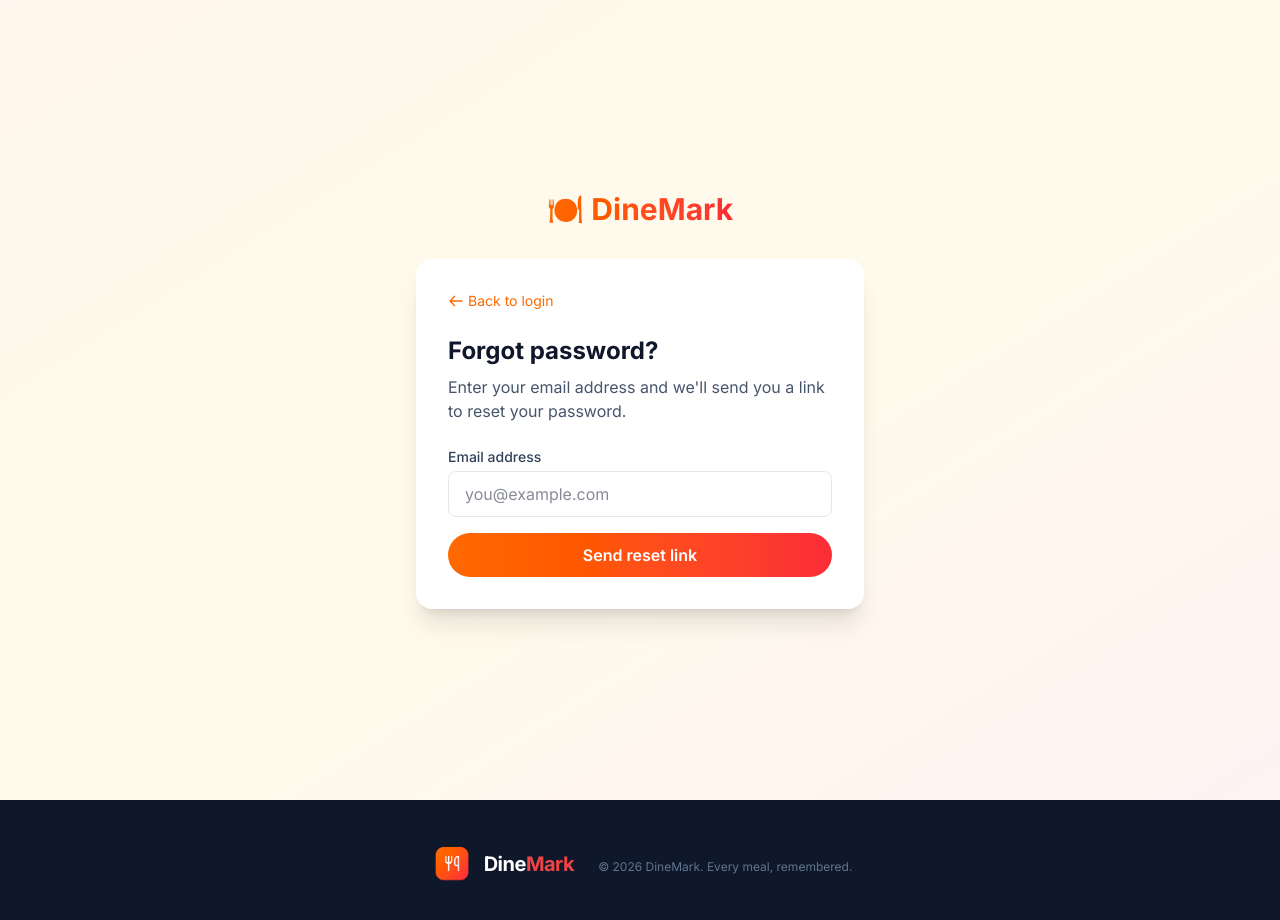
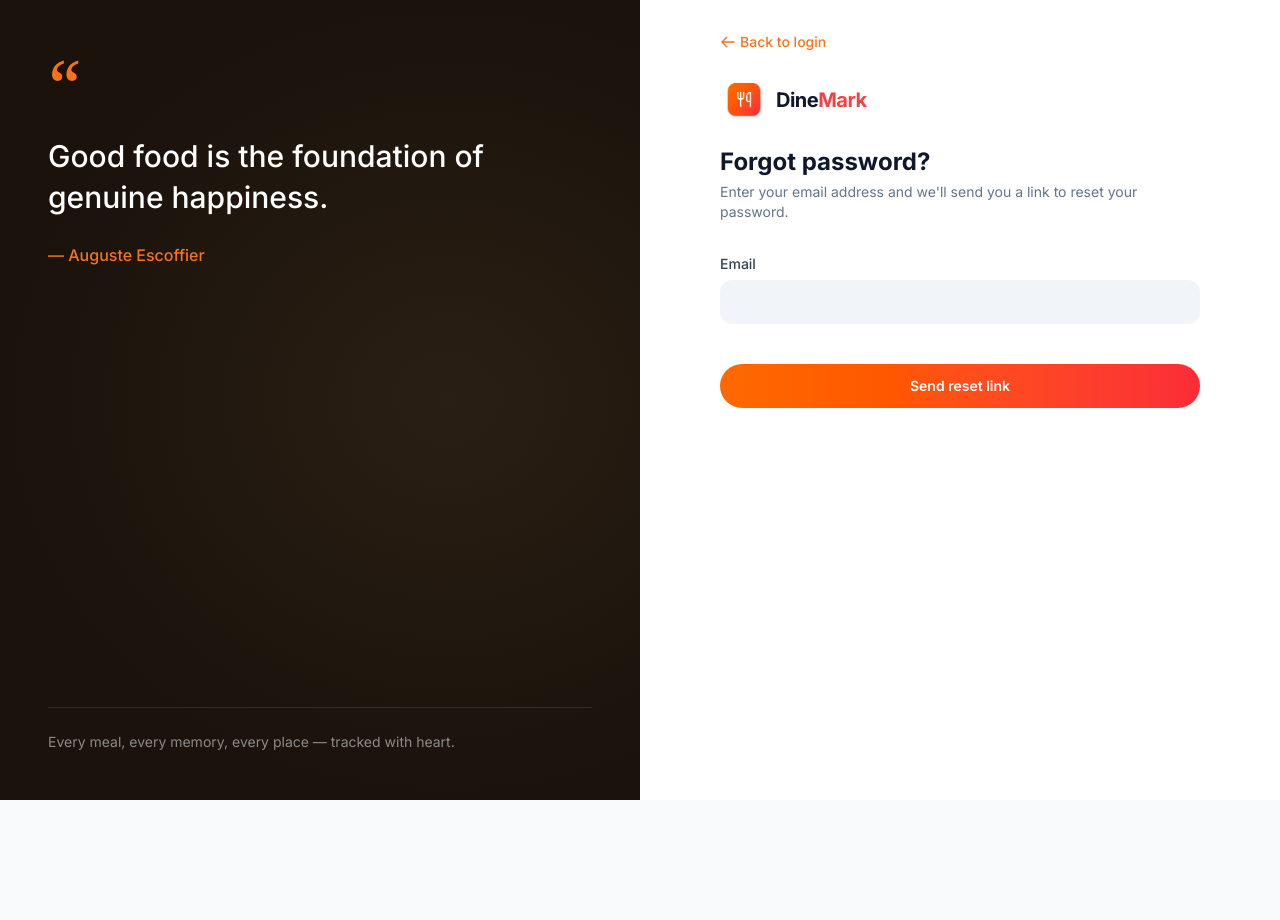
Before and after one commit to pramudithasadeepa/DineMark-restaurant_tracker-frontend, a Next.js app: page /forgot-password in a window 1280 px wide. Shown: the top 920 px of the page. After the commit the page ends 800 px from the top, so only its background shows below. Built offline with nearby package versions, Linux system fonts and the light colour scheme; no server answers.

Commit message:
firebase authentication work sucessfully

```diff
--- a/app/forgot-password/page.tsx
+++ b/app/forgot-password/page.tsx
@@ -5,6 +5,8 @@ import { sendPasswordResetEmail } from 'firebase/auth';
 import { auth } from '@/lib/firebaseClient';
 import Link from 'next/link';
 import { appToast } from '@/lib/appToast';
+import AuthSplitLayout from '@/components/auth/AuthSplitLayout';
+import AuthLogo from '@/components/auth/AuthLogo';
 
 export default function ForgotPasswordPage() {
   const [email, setEmail] = useState('');
@@ -17,14 +19,12 @@ export default function ForgotPasswordPage() {
 
     setLoading(true);
     try {
-      // 🔥 මේක තමයි Firebase එකේ magic line එක!
       await sendPasswordResetEmail(auth, email);
 
       setSubmitted(true);
       appToast.login.success('Password reset email sent! Check your inbox.');
     } catch (error: any) {
       console.error(error);
-      // Firebase errors හැසිරවීම
       let errorMessage = 'Failed to send reset email';
       if (error.code === 'auth/user-not-found') {
         errorMessage = 'No account found with this email address';
@@ -41,60 +41,61 @@ export default function ForgotPasswordPage() {
 
   if (submitted) {
     return (
-      <div className="flex min-h-screen items-center justify-center bg-gradient-to-br from-orange-50 via-amber-50 to-red-50 px-4">
-        <div className="w-full max-w-md rounded-2xl bg-white p-8 text-center shadow-xl">
-          <div className="mx-auto mb-4 flex h-16 w-16 items-center justify-center rounded-full bg-green-100">
-            <svg className="h-8 w-8 text-green-600" fill="none" viewBox="0 0 24 24" stroke="currentColor">
+      <AuthSplitLayout>
+        <div className="flex min-h-0 flex-col justify-center px-6 py-8 md:px-18 lg:px-20">
+          <div className="mx-auto w-full max-w-[500px]">
+            <AuthLogo className="mb-6" />
+            <div className="mb-8 rounded-2xl border border-green-100 bg-green-50 p-6 text-center">
+              <div className="mx-auto mb-4 flex h-12 w-12 items-center justify-center rounded-full bg-green-100">
+                <svg className="h-6 w-6 text-green-600" fill="none" viewBox="0 0 24 24" stroke="currentColor">
                   <path strokeLinecap="round" strokeLinejoin="round" strokeWidth={2} d="M3 8l7.89 5.26a2 2 0 002.22 0L21 8M5 19h14a2 2 0 002-2V7a2 2 0 00-2-2H5a2 2 0 00-2 2v10a2 2 0 002 2z" />
                 </svg>
               </div>
               <h1 className="mb-2 text-2xl font-bold text-slate-900">Check your email</h1>
-          <p className="mb-6 text-slate-600">
-            We sent a password reset link to <strong>{email}</strong>
+              <h2 className="mb-2 text-xl font-bold text-slate-900">inbox or spam</h2>
+              <p className="text-sm text-slate-600">
+                We sent a password reset link to <strong className="text-slate-900">{email}</strong>
               </p>
+            </div>
             <Link
               href="/login"
-            className="inline-flex items-center justify-center rounded-full bg-gradient-to-r from-orange-500 to-red-500 px-6 py-2.5 text-white transition hover:opacity-90"
+              className="flex w-full items-center justify-center rounded-full bg-gradient-to-r from-orange-500 to-red-500 py-3 text-sm font-semibold text-white transition hover:opacity-90"
             >
               Back to login
             </Link>
           </div>
         </div>
+      </AuthSplitLayout>
     );
   }
 
   return (
-    <div className="flex min-h-screen flex-col items-center justify-center bg-gradient-to-br from-orange-50 via-amber-50 to-red-50 px-4">
-      <div className="w-full max-w-md">
-        <div className="mb-8 text-center">
-          <span className="text-3xl font-bold bg-gradient-to-r from-orange-500 to-red-500 bg-clip-text text-transparent">
-            🍽️ DineMark
-          </span>
-        </div>
-
-        <div className="rounded-2xl bg-white p-8 shadow-xl">
-          <Link href="/login" className="mb-6 inline-flex items-center gap-1 text-sm text-orange-500 hover:text-orange-600">
+    <AuthSplitLayout>
+      <div className="flex min-h-0 flex-col justify-center px-6 py-8 md:px-18 lg:px-20">
+        <div className="mx-auto w-full max-w-[600px]">
+          <Link href="/login" className="mb-6 inline-flex items-center gap-1 text-sm font-medium text-[#F97316] hover:text-[#EA580C]">
             <svg className="h-4 w-4" fill="none" viewBox="0 0 24 24" stroke="currentColor">
               <path strokeLinecap="round" strokeLinejoin="round" strokeWidth={2} d="M10 19l-7-7m0 0l7-7m-7 7h18" />
             </svg>
             Back to login
           </Link>
 
-          <h1 className="mb-2 text-2xl font-bold text-slate-900">Forgot password?</h1>
-          <p className="mb-6 text-slate-600">
+          <AuthLogo className="mb-4" />
+
+          <h1 className="text-2xl font-bold text-slate-900">Forgot password?</h1>
+          <p className="mt-1 mb-8 text-sm text-slate-500">
             Enter your email address and we'll send you a link to reset your password.
           </p>
 
           <form onSubmit={handleSubmit} className="space-y-4">
             <div>
-              <label htmlFor="email" className="mb-1 block text-sm font-medium text-slate-700">
-                Email address
+              <label htmlFor="email" className="mb-1.5 block text-sm font-medium text-slate-700">
+                Email
               </label>
               <input
                 id="email"
                 type="email"
-                placeholder="you@example.com"
-                className="w-full rounded-lg border border-slate-200 px-4 py-2.5 focus:border-orange-500 focus:outline-none focus:ring-2 focus:ring-orange-500/20"
+                className="auth-input"
                 value={email}
                 onChange={(e) => setEmail(e.target.value)}
                 required
@@ -104,13 +105,13 @@ export default function ForgotPasswordPage() {
             <button
               type="submit"
               disabled={loading}
-              className="w-full rounded-full bg-gradient-to-r from-orange-500 to-red-500 py-2.5 font-semibold text-white transition hover:opacity-90 disabled:opacity-50"
+              className="mt-6 w-full rounded-full bg-gradient-to-r from-orange-500 to-red-500 py-3 text-sm font-semibold text-white transition hover:opacity-90 disabled:opacity-50"
             >
               {loading ? "Sending..." : "Send reset link"}
             </button>
           </form>
         </div>
       </div>
-    </div>
+    </AuthSplitLayout>
   );
 }
--- a/app/reset-password/page.tsx
+++ b/app/reset-password/page.tsx
@@ -7,6 +7,8 @@ import { auth } from '@/lib/firebaseClient';
 import Link from 'next/link';
 import { appToast } from '@/lib/appToast';
 import PasswordInput from '@/components/auth/PasswordInput';
+import AuthSplitLayout from '@/components/auth/AuthSplitLayout';
+import AuthLogo from '@/components/auth/AuthLogo';
 
 function ResetPasswordContent() {
   const [password, setPassword] = useState('');
@@ -71,54 +73,57 @@ function ResetPasswordContent() {
 
   if (verifying) {
     return (
-      <div className="flex min-h-screen items-center justify-center bg-gradient-to-br from-orange-50 via-amber-50 to-red-50">
+      <AuthSplitLayout>
+        <div className="flex min-h-0 flex-col items-center justify-center px-6 py-8 md:px-18 lg:px-20 h-full">
           <div className="h-8 w-8 animate-spin rounded-full border-2 border-[#F97316] border-t-transparent" />
         </div>
+      </AuthSplitLayout>
     );
   }
 
   if (!validCode) {
     return (
-      <div className="flex min-h-screen items-center justify-center bg-gradient-to-br from-orange-50 via-amber-50 to-red-50 px-4">
-        <div className="w-full max-w-md rounded-2xl bg-white p-8 text-center shadow-xl">
-          <div className="mx-auto mb-4 flex h-16 w-16 items-center justify-center rounded-full bg-red-100">
-            <svg className="h-8 w-8 text-red-600" fill="none" viewBox="0 0 24 24" stroke="currentColor">
+      <AuthSplitLayout>
+        <div className="flex min-h-0 flex-col justify-center px-6 py-8 md:px-18 lg:px-20">
+          <div className="mx-auto w-full max-w-[600px]">
+            <AuthLogo className="mb-4" />
+            <div className="mb-8 rounded-2xl border border-red-100 bg-red-50 p-6 text-center">
+              <div className="mx-auto mb-4 flex h-12 w-12 items-center justify-center rounded-full bg-red-100">
+                <svg className="h-6 w-6 text-red-600" fill="none" viewBox="0 0 24 24" stroke="currentColor">
                   <path strokeLinecap="round" strokeLinejoin="round" strokeWidth={2} d="M12 9v2m0 4h.01m-6.938 4h13.856c1.54 0 2.502-1.667 1.732-3L13.732 4c-.77-1.333-2.694-1.333-3.464 0L3.34 16c-.77 1.333.192 3 1.732 3z" />
                 </svg>
               </div>
               <h1 className="mb-2 text-2xl font-bold text-slate-900">Invalid Link</h1>
-          <p className="mb-6 text-slate-600">
+              <p className="text-sm text-slate-600">
                 This password reset link is invalid or has already been used. Please request a new one.
               </p>
+            </div>
             <Link
               href="/forgot-password"
-            className="inline-flex items-center justify-center rounded-full bg-gradient-to-r from-orange-500 to-red-500 px-6 py-2.5 text-white transition hover:opacity-90"
+              className="flex w-full items-center justify-center rounded-full bg-gradient-to-r from-orange-500 to-red-500 py-3 text-sm font-semibold text-white transition hover:opacity-90"
             >
               Request new link
             </Link>
           </div>
         </div>
+      </AuthSplitLayout>
     );
   }
 
   return (
-    <div className="flex min-h-screen flex-col items-center justify-center bg-gradient-to-br from-orange-50 via-amber-50 to-red-50 px-4">
-      <div className="w-full max-w-md">
-        <div className="mb-8 text-center">
-          <span className="text-3xl font-bold bg-gradient-to-r from-orange-500 to-red-500 bg-clip-text text-transparent">
-            🍽️ DineMark
-          </span>
-        </div>
+    <AuthSplitLayout>
+      <div className="flex min-h-0 flex-col justify-center px-6 py-8 md:px-18 lg:px-20">
+        <div className="mx-auto w-full max-w-[600px]">
+          <AuthLogo className="mb-4" />
 
-        <div className="rounded-2xl bg-white p-8 shadow-xl">
-          <h1 className="mb-2 text-2xl font-bold text-slate-900">Create new password</h1>
-          <p className="mb-6 text-slate-600">
+          <h1 className="text-2xl font-bold text-slate-900">Create new password</h1>
+          <p className="mt-1 mb-8 text-sm text-slate-500">
             Your new password must be different from previous used passwords.
           </p>
 
           <form onSubmit={handleSubmit} className="space-y-4">
             <div>
-              <label className="mb-1 block text-sm font-medium text-slate-700">
+              <label className="mb-1.5 block text-sm font-medium text-slate-700">
                 New password
               </label>
               <PasswordInput
@@ -129,7 +134,7 @@ function ResetPasswordContent() {
             </div>
 
             <div>
-              <label className="mb-1 block text-sm font-medium text-slate-700">
+              <label className="mb-1.5 block text-sm font-medium text-slate-700">
                 Confirm new password
               </label>
               <PasswordInput
@@ -142,23 +147,25 @@ function ResetPasswordContent() {
             <button
               type="submit"
               disabled={loading}
-              className="mt-2 w-full rounded-full bg-gradient-to-r from-orange-500 to-red-500 py-2.5 font-semibold text-white transition hover:opacity-90 disabled:opacity-50"
+              className="mt-6 w-full rounded-full bg-gradient-to-r from-orange-500 to-red-500 py-3 text-sm font-semibold text-white transition hover:opacity-90 disabled:opacity-50"
             >
               {loading ? "Resetting..." : "Reset password"}
             </button>
           </form>
         </div>
       </div>
-    </div>
+    </AuthSplitLayout>
   );
 }
 
 export default function ResetPasswordPage() {
   return (
     <Suspense fallback={
-      <div className="flex min-h-screen items-center justify-center bg-gradient-to-br from-orange-50 via-amber-50 to-red-50">
+      <AuthSplitLayout>
+        <div className="flex min-h-0 flex-col items-center justify-center px-6 py-8 md:px-18 lg:px-20">
           <div className="h-8 w-8 animate-spin rounded-full border-2 border-[#F97316] border-t-transparent" />
         </div>
+      </AuthSplitLayout>
     }>
       <ResetPasswordContent />
     </Suspense>
--- a/components/Footer.tsx
+++ b/components/Footer.tsx
@@ -7,7 +7,12 @@ import DineMarkLogo from "@/components/DineMarkLogo";
 export default function Footer() {
   const pathname = usePathname();
 
-  if (pathname === "/login" || pathname === "/register") {
+  if (
+    pathname === "/login" ||
+    pathname === "/register" ||
+    pathname === "/forgot-password" ||
+    pathname === "/reset-password"
+  ) {
     return null;
   }
 
--- a/components/auth/AuthLogo.tsx
+++ b/components/auth/AuthLogo.tsx
@@ -6,7 +6,7 @@ type AuthLogoProps = {
 
 export default function AuthLogo({ className }: AuthLogoProps) {
   return (
-    <div className={className ?? "mb-8"}>
+    <div className={className ?? "mb-4"}>
       <DineMarkLogo href="/" />
     </div>
   );
```
Lines whose indentation alone changed are shown as unchanged.
